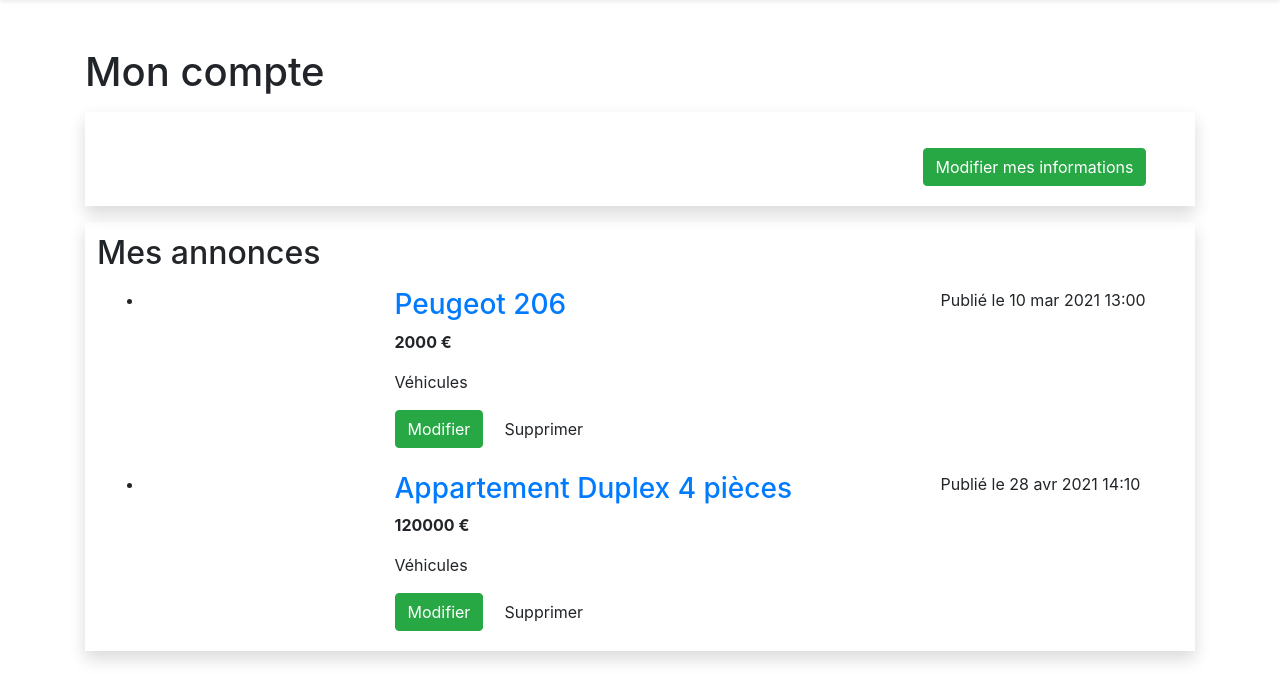
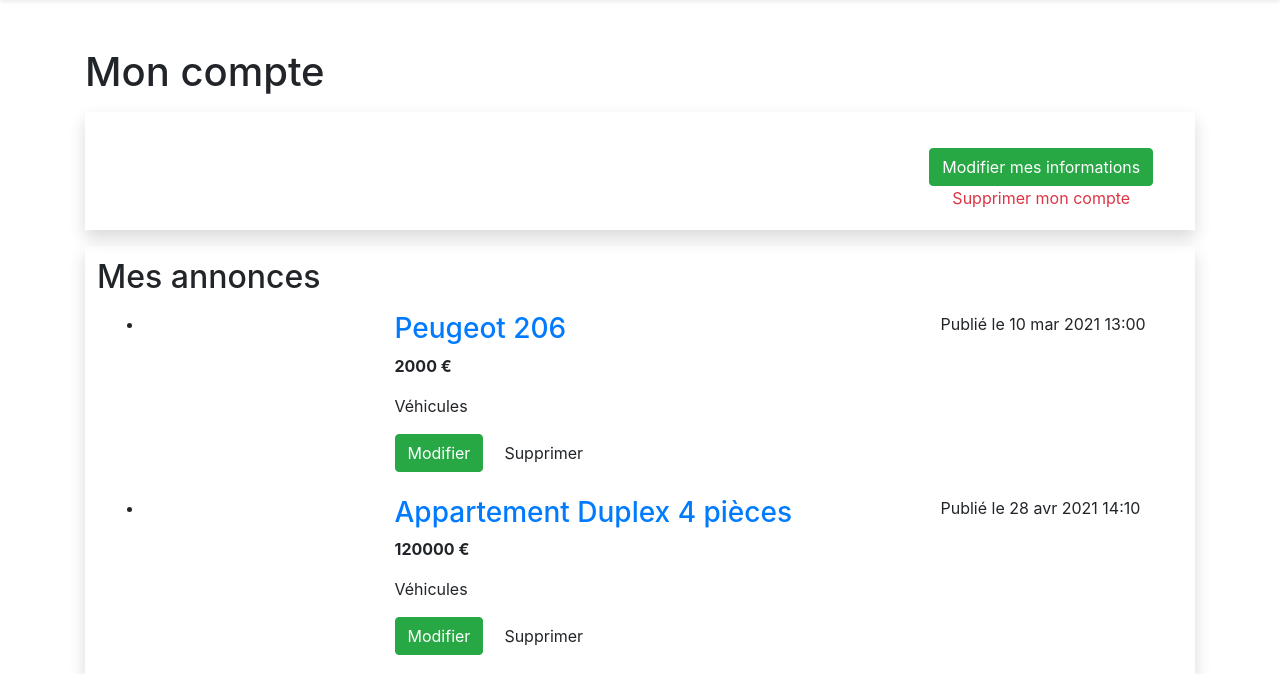
Before and after one commit to StephaneCavillon/Lebonsoin_bis, a PHP site: the page made by application/views/user/account_user_view.php in a window 1280 px wide. Shown: the part 58-732 px from the top of the page. Run offline with PHP 8.4, Linux system fonts and the light colour scheme; the template is opened without the code that fills it, so the values that code supplies are empty; some libraries are stand-ins or nearby versions.

Commit message:
déplacement lien de suppression de compte

```diff
--- a/application/views/user/account_user_view.php
+++ b/application/views/user/account_user_view.php
@@ -10,9 +10,10 @@
 						<h5 class="card-title"><?=$user[0]->pseudo ?? ''?></h5>
 						<p><?=$user[0]->mail ?? ''?></p>
 					</div>
-					<div class="col-sm-12 col-lg-3">
+					<div class="col-sm-12 col-lg-3 text-center">
 						<button class="btn btn-success mt-3" type="button" data-toggle="collapse"
 							data-target="#collapse">Modifier mes informations</button>
+						<a href="<?=base_url('index.php/user_controller/delete')?>" type="submit" name="del-account" class="text-danger">Supprimer mon compte</a>
 					</div>
 				</div>
 
@@ -39,7 +40,6 @@
 							</div>
 							<div class="row p-2 justify-content-center">
 								<div class="col mt-3">
-									<a href="<?=base_url('index.php/user_controller/delete')?>" type="submit" name="del-account" class="btn btn-footer">Supprimer mon compte</a>
 									<button type="submit" name="submit" class="btn btn-success">Sauvegarder</button>
 								</div>
 							</div>
```
